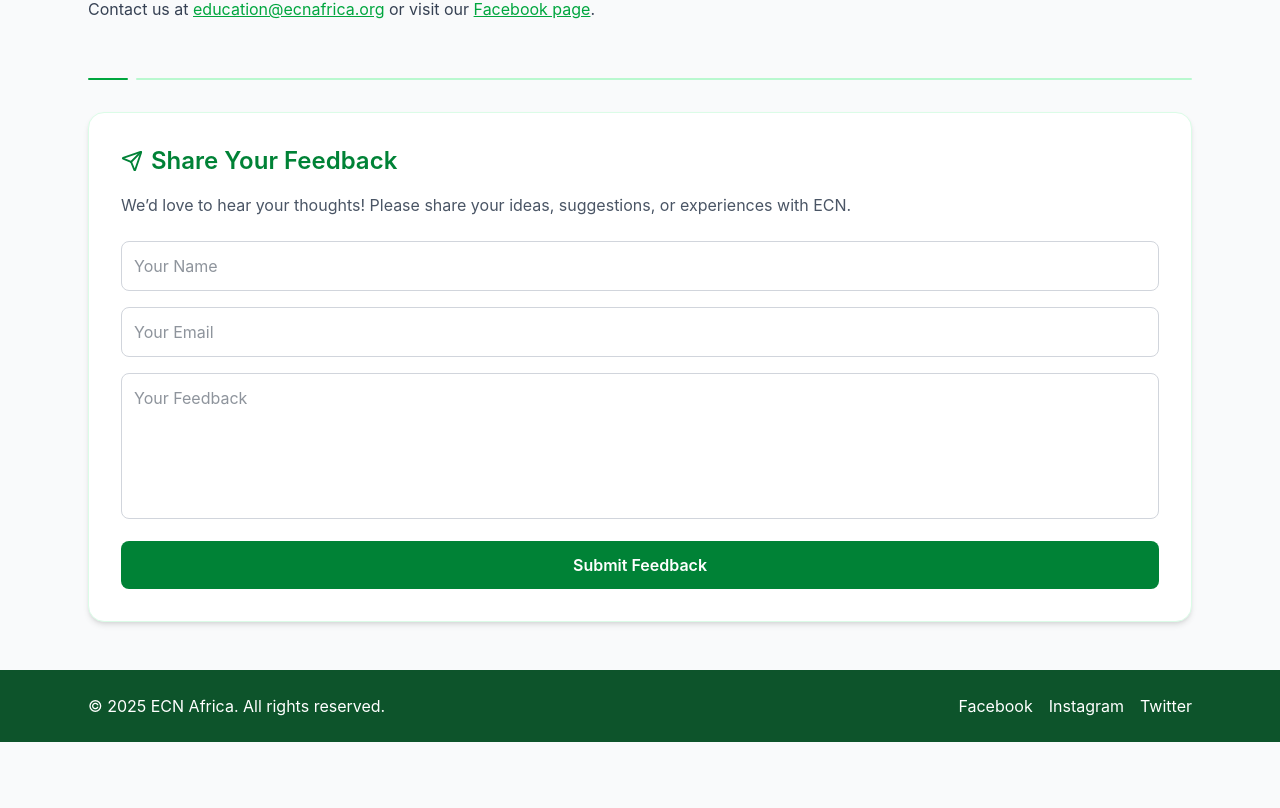
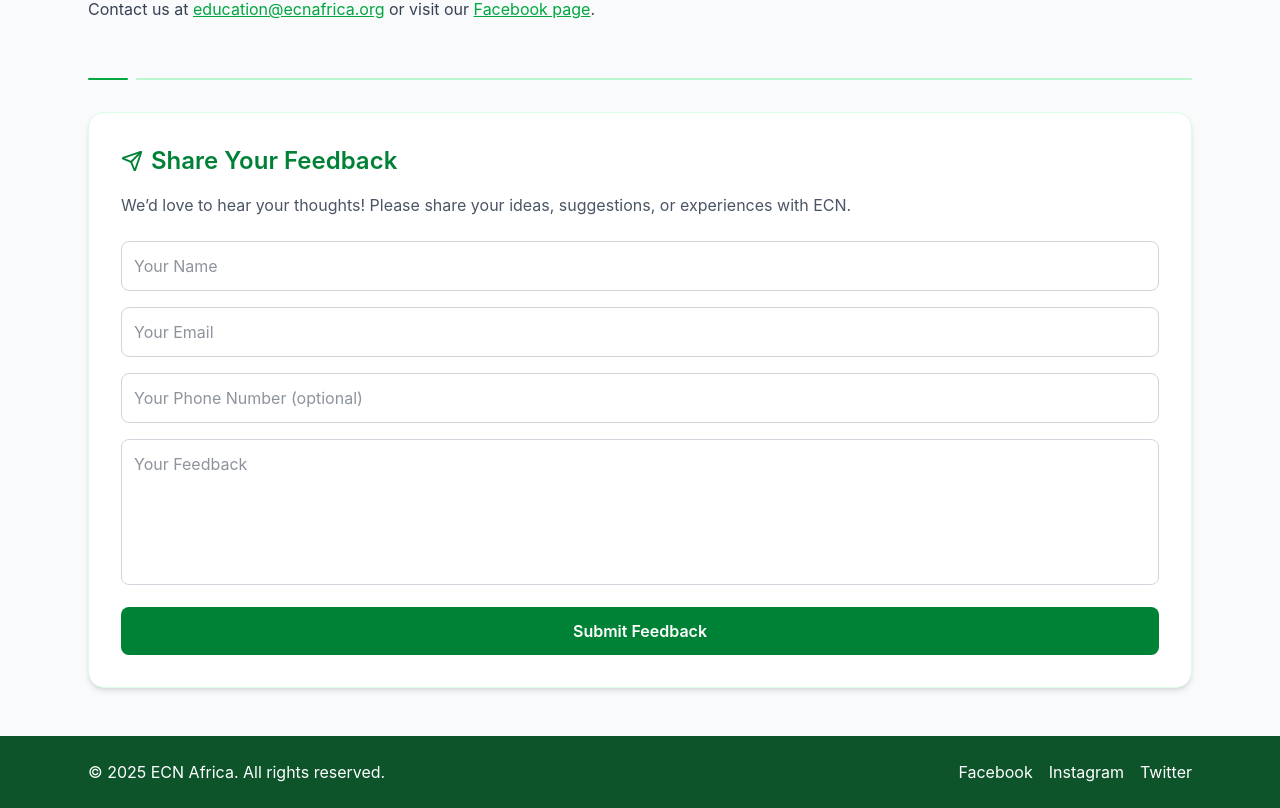
Before and after one commit to steph10920/ecnafrica, a React (Vite) app: page /about in a window 1280 px wide. Shown: the part 1088-1896 px from the top of the page. Before the commit the page ends 1830 px from the top, so only its background shows below. Built offline with nearby package versions, Linux system fonts and the light colour scheme.

Commit message:
added feedback form in about us

```diff
--- a/src/pages/About.jsx
+++ b/src/pages/About.jsx
@@ -1,6 +1,13 @@
 import React, { Suspense, lazy, useState } from "react";
 import { motion, AnimatePresence } from "framer-motion";
-import { BookOpen, Globe2, HeartHandshake, Users2, Mail, Send, CheckCircle } from "lucide-react";
+import {
+  BookOpen,
+  Globe2,
+  HeartHandshake,
+  Mail,
+  Send,
+  CheckCircle,
+} from "lucide-react";
 
 const Footer = lazy(() => import("../components/Footer"));
 
@@ -34,12 +41,8 @@ export default function About() {
       if (data.success) {
         setResult("✅ Thank you! Your feedback has been sent successfully.");
         event.target.reset();
-        setShowModal(true); // ✅ Show modal on success
-
-        // Auto-close modal after 4 seconds
-        setTimeout(() => {
-          setShowModal(false);
-        }, 4000);
+        setShowModal(true);
+        setTimeout(() => setShowModal(false), 4000);
       } else {
         console.error("Error:", data);
         setResult("❌ Something went wrong. Please try again.");
@@ -59,7 +62,9 @@ export default function About() {
         <section>
           <div className="flex items-center gap-2 mb-4">
             <BookOpen className="text-green-700" size={28} />
-            <h1 className="text-3xl md:text-4xl font-bold text-green-700">About ECN</h1>
+            <h1 className="text-3xl md:text-4xl font-bold text-green-700">
+              About ECN
+            </h1>
           </div>
 
           <p className="text-gray-700 mb-4 leading-relaxed">
@@ -81,7 +86,9 @@ export default function About() {
         <section>
           <div className="flex items-center gap-2 mb-4">
             <HeartHandshake className="text-green-700" size={28} />
-            <h2 className="text-2xl font-semibold text-green-700">Our Approach</h2>
+            <h2 className="text-2xl font-semibold text-green-700">
+              Our Approach
+            </h2>
           </div>
 
           <p className="text-gray-700 mb-4 leading-relaxed">
@@ -117,13 +124,24 @@ export default function About() {
         <section>
           <div className="flex items-center gap-2 mb-4">
             <HeartHandshake className="text-green-700" size={28} />
-            <h2 className="text-2xl font-semibold text-green-700">Our Core Values</h2>
+            <h2 className="text-2xl font-semibold text-green-700">
+              Our Core Values
+            </h2>
           </div>
           <ul className="list-disc list-inside text-gray-700 space-y-1">
-            <li><strong>Courage:</strong> We believe in transformation through education.</li>
-            <li><strong>Integrity:</strong> We act transparently and responsibly.</li>
-            <li><strong>Creativity:</strong> We innovate for impact.</li>
-            <li><strong>Collaboration:</strong> We grow stronger together.</li>
+            <li>
+              <strong>Courage:</strong> We believe in transformation through
+              education.
+            </li>
+            <li>
+              <strong>Integrity:</strong> We act transparently and responsibly.
+            </li>
+            <li>
+              <strong>Creativity:</strong> We innovate for impact.
+            </li>
+            <li>
+              <strong>Collaboration:</strong> We grow stronger together.
+            </li>
           </ul>
         </section>
 
@@ -133,7 +151,9 @@ export default function About() {
         <section>
           <div className="flex items-center gap-2 mb-4">
             <Mail className="text-green-700" size={28} />
-            <h2 className="text-2xl font-semibold text-green-700">Get in Touch</h2>
+            <h2 className="text-2xl font-semibold text-green-700">
+              Get in Touch
+            </h2>
           </div>
           <p className="text-gray-700 leading-relaxed">
             Contact us at{" "}
@@ -158,7 +178,7 @@ export default function About() {
 
         <Divider />
 
-        {/* ---------- FEEDBACK FORM (Web3Forms) ---------- */}
+        {/* ---------- FEEDBACK FORM ---------- */}
         <section className="bg-white p-6 md:p-8 rounded-2xl shadow-md border border-green-100">
           <h2 className="text-2xl font-semibold text-green-700 mb-4 flex items-center gap-2">
             <Send size={22} className="text-green-700" /> Share Your Feedback
@@ -180,6 +200,13 @@ export default function About() {
               name="email"
               placeholder="Your Email"
               required
+              className="w-full border border-gray-300 rounded-lg p-3 focus:ring-2 focus:ring-green-600 outline-none"
+            />
+            <input
+              type="tel"
+              name="phone"
+              placeholder="Your Phone Number (optional)"
+              pattern="[0-9+\-\s()]*"
               className="w-full border border-gray-300 rounded-lg p-3 focus:ring-2 focus:ring-green-600 outline-none"
             />
             <textarea
```
